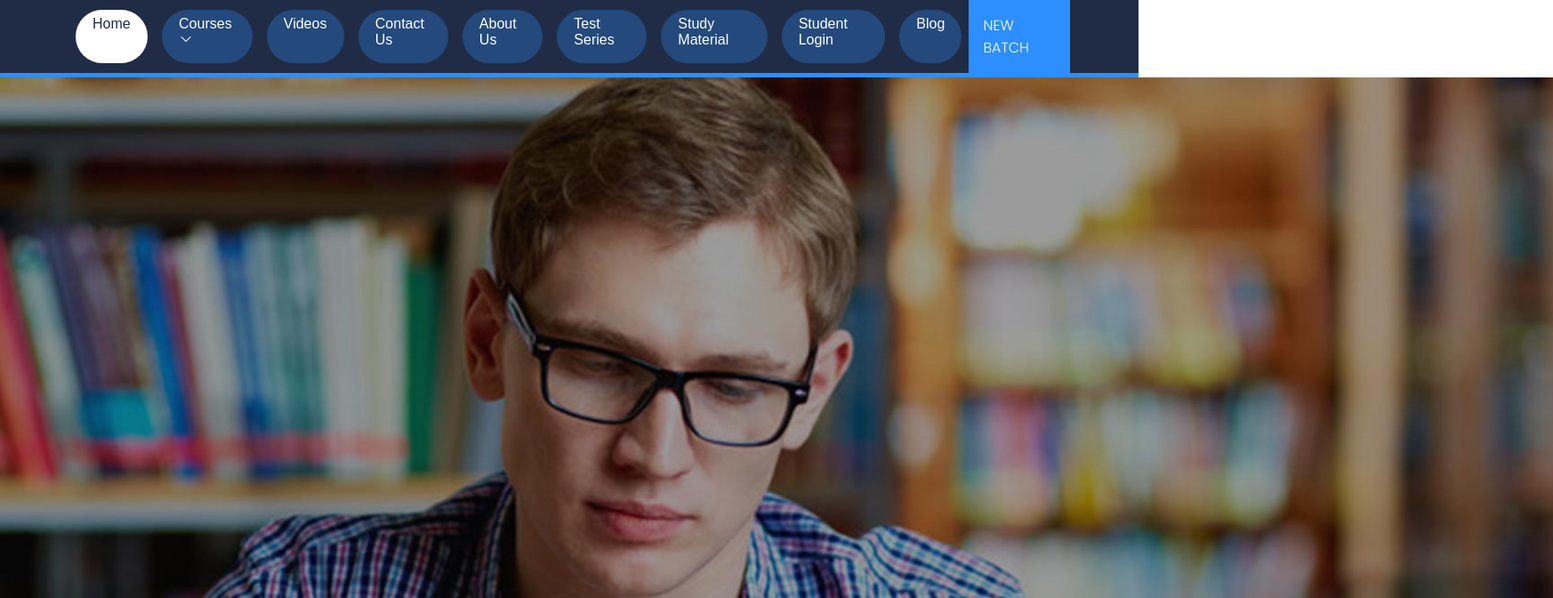
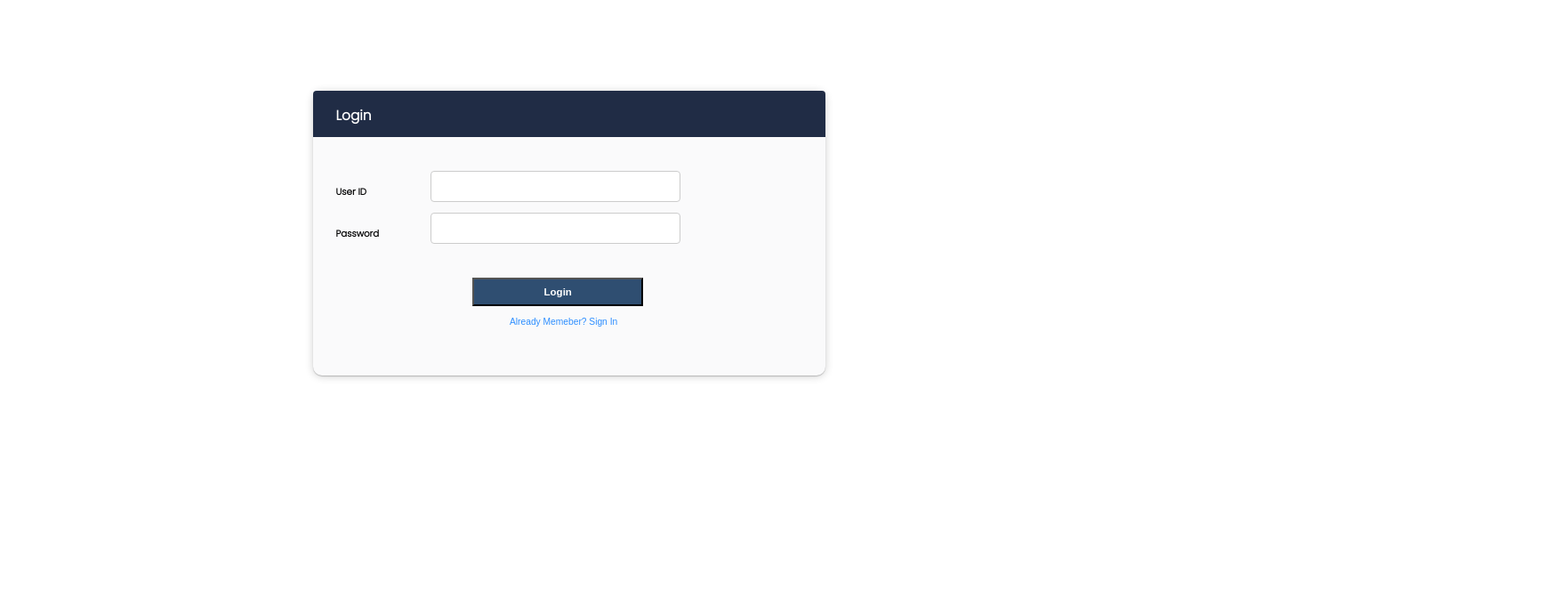
Before and after one commit to OwnTechnologiesClients/CoachingInstitute, a React (Vite) app: page /student-login in a window 1280 px wide. Shown: the top 672 px of the page at 89% size, 1746 px wide, since content can reach past the window. Built offline with nearby package versions, Linux system fonts and the light colour scheme.

Commit message:
login and signup UI done

```diff
--- a/src/App.jsx
+++ b/src/App.jsx
@@ -3,7 +3,9 @@ import videoImg from './assets/video.png'
 import { BrowserRouter, Routes, Route } from 'react-router-dom'
 import Home from './Pages/Home/Home';
 import Form from './Pages/form/Form';
-import StudentLogin from './Pages/studentZone/StudentLogin';
+import StudentLogin from './Pages/studentZone/StudentZone';
+import StudentSignup from './Pages/studentZone/studentSignup/StudentSignup';
+import Login from './Pages/studentZone/login/Login';
 
 function App() {
   return (
@@ -13,7 +15,8 @@ function App() {
         <Routes>
           <Route path='/' element={<Home />} />
           <Route path='/form' element={<Form />} />
-          <Route path='/student-login' element={<StudentLogin />} />
+          <Route path='/student-login' element={<Login />} />
+          <Route path='/student-signup' element={<StudentSignup />} />
         </Routes>
       </BrowserRouter>
 
--- a/src/Pages/studentZone/StudentLogin.jsx
+++ b/src/Pages/studentZone/StudentZone.jsx
@@ -2,22 +2,22 @@ import React from 'react'
 import Navbar from '../../Components/navbar/Navbar'
 import HeroSection from '../Home/HeroSection';
 import RegistrationSection from '../Home/RegistrationSection'
-import StudentDetail from './studentDetail/StudentDetail';
+import StudentSignup from './studentSignup/StudentSignup';
 
 
 
-const StudentLogin = () => {
+const StudentZone = () => {
   return (
     <div>
 
       <Navbar />
       <HeroSection />
       <RegistrationSection />
-      <StudentDetail/>
+      <StudentSignup/>
 
     </div>
 
   )
 }
 
-export default StudentLogin
+export default StudentZone
--- /dev/null
+++ b/src/Pages/studentZone/login/Login.jsx
@@ -0,0 +1,73 @@
+import React from 'react'
+import { useState } from "react";
+import './Login.scss';
+import { useNavigate } from "react-router-dom"
+
+
+
+
+const Login = () => {
+    const navigate = useNavigate();
+
+    const navigateToContacts = () => {
+        // 👇️ navigate to /contacts
+        navigate('/select-course');
+    };
+
+    const [userId, setUserId] = useState("");
+    const [password, setPassword] = useState("");
+
+
+
+    return (
+        <div>
+
+
+            <div className='student-login-section'>
+
+                <div className='student-login-square'>
+                    <div className='student-login-square-header'>
+                        <h2>Login</h2>
+                    </div>
+                    <div className='student-login-card-parent'>
+                        {/* <h2>BECOME A MEMBER</h2> */}
+                        <div className='student-login-userid-section'>
+                            <p>User ID</p>
+
+                            {/* ------------ User Id Input textfield -------------------- */}
+                            <input type="text" className="form-control" name="title"
+                                value={userId}
+                                onChange={(e) => { setUserId(e.target.value) }}
+                                placeholder="" />
+                        </div>
+
+                        <div className='student-login-userid-section'>
+                            <p>Password</p>
+
+                            {/* ------------ Password Input textfield -------------------- */}
+                            <input type="text" className="form-control" name="title"
+                                value={password}
+                                onChange={(e) => { setPassword(e.target.value) }}
+                                placeholder="" />
+                        </div>
+
+
+                        <div className='login-button'>
+                            <button class="button" onClick={navigateToContacts}>Login</button>
+                        </div>
+
+                        <div className='already-member'>
+                            <p1>Already Memeber? Sign In</p1>
+                        </div>
+
+                    </div>
+                </div>
+
+
+            </div>
+
+        </div>
+    )
+}
+
+export default Login
--- /dev/null
+++ b/src/Pages/studentZone/login/Login.scss
@@ -0,0 +1,155 @@
+.student-login-section{
+    width: 100%;
+    position: relative;
+
+}
+
+.student-login-square {
+    width: 45vw;
+    height: 25vw;
+    margin-left: auto;
+    margin-right: auto;
+    background: #FAFAFB;
+    box-shadow: 0 1px 1px 0 rgba(0, 0, 0, 0.2), 0 1px 10px 0 rgba(0, 0, 0, 0.19);
+    margin-bottom: 8vw;
+    margin-top: 8vw;
+    border-radius: 10px;
+    align-items: center;
+    justify-content: center;
+    position: relative;
+}
+
+.student-login-square-header{
+    width: 100%;
+    height: 4vw;
+    border-top: 4px;
+    border-top-left-radius: 4px;
+    border-top-right-radius: 4px;
+    background-color: #202C45;
+    position: relative;
+}
+
+.student-login-square-header h2{
+    font-size: 1.2vw;
+    color: white;
+    font-family: 'Poppins';
+    font-weight: 900;
+    vertical-align: middle;
+    margin: 0;
+    position: absolute;
+    top: 30%;
+    margin-left: 2vw;
+
+
+
+}
+
+.student-login-card-parent {
+    margin-left: 2vw;
+    margin-top: 2vw;
+    position: relative;
+
+
+
+}
+
+.student-login-card-parent h2 {
+    font-size: 2vw;
+    color: #2F4E71;
+    font-family: 'Poppins';
+    font-weight: 900;
+
+}
+
+.student-login-card-parent p {
+    font-size: 0.8vw;
+    color: black;
+    font-family: 'Poppins';
+    font-weight: 900;
+    margin-top: -1vw;
+
+
+}
+
+.student-login-userid-section input[type=text] {
+    width: 22vw;
+    height: 2.7vw;
+    padding-left: 2vw;
+    box-sizing: border-box;
+    border-radius: 4px;
+    color: #2F4E71;
+    border: 1px solid #ccc;
+    margin-top: 1vw;
+    margin-left: 4vw;
+}
+
+.student-login-userid-section input,
+.student-login-userid-section input::placeholder {
+    font-size: 0.8vw;
+    font-family: 'Poppins', sans-serif;
+    font-weight: 400;
+}
+
+.student-login-button-parent button {
+    display: flex;
+    width: 10vw;
+    text-align: center;
+    align-items: center;
+    justify-content: center;
+    margin-left: 7vw;
+    font-size: 0.9vw;
+
+}
+
+.student-login-userid-section{
+    display: flex;
+    align-items: center;
+    background-color: #FAFAFB;
+}
+.student-login-userid-section p{
+    width: 10%;
+    margin-top: 2vw;
+}
+
+.login-button {
+    margin-bottom: 4vw;
+    margin-top: 3vw;
+    justify-content: center;
+    display: flex;
+}
+
+.login-button button {
+    width: 15vw;
+    font-weight: 900;
+    font-size: 0.9vw;
+    color: white;
+    padding: 0.6vw;
+    margin-right: 4vw;
+    background-color: #2F4E71;
+
+
+}
+
+.query-card-parent {
+    margin-left: 2vw;
+    margin-top: 2vw;
+    position: absolute;
+    justify-content: center;
+
+
+}
+.already-member{
+    display: flex;
+    justify-content: center;
+    margin-top: -3vw;
+}
+
+.already-member p1 {
+    font-size: 0.9vw;
+    color: #2D8EFF;
+    font-size: 0.8vw;
+    text-align: center;
+    margin-right: 3vw;
+
+
+}
```
Also changed, not shown: src/Pages/studentZone/studentSignup/StudentSignup.jsx (renamed from src/Pages/studentZone/studentDetail/StudentDetail.jsx, +3 -5 lines), src/Pages/studentZone/StudentLogin.scss (deleted), src/Pages/studentZone/StudentZone.scss (added), src/Pages/studentZone/studentSignup/StudentSignup.scss (renamed from src/Pages/studentZone/studentDetail/StudentDetail.scss).
